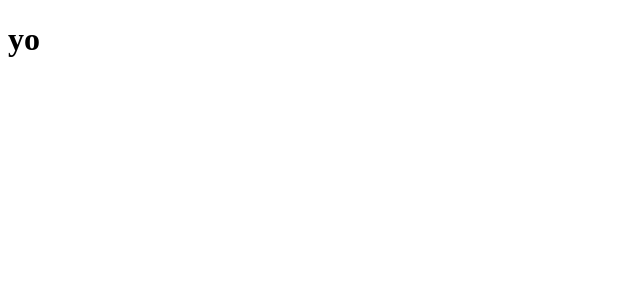
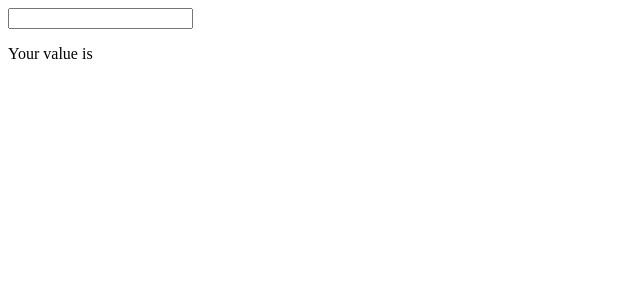
Before and after one commit to IbrahimFakhir/Meta-Front-End-Developer, a React (Create React App) app in the folder firstapp/: page / in a window 1280 px wide. Shown: the top 300 px of the page, without its empty margins (0-640 px from the left). Built offline with nearby package versions, Linux system fonts and the light colour scheme.

Commit message:
implemented controlled form

```diff
--- a/firstapp/src/Form.js
+++ b/firstapp/src/Form.js
@@ -1,7 +1,22 @@
-import { useRef } from "react";
+import { useState, useRef } from "react";
 
 export default function Form() {
-    return <h1>yo</h1>
+    const [value, setValue] = useState("")
+
+    const handleChange = (e) => {
+        setValue(e.target.value)
+    }
+
+    return (
+        <form>
+            <input
+                value={value}
+                onChange={handleChange}
+                type="text"
+            />
+            <p>Your value is {value}</p>
+        </form>
+    )
 }
 
 function UncontrolledInput() {
```
